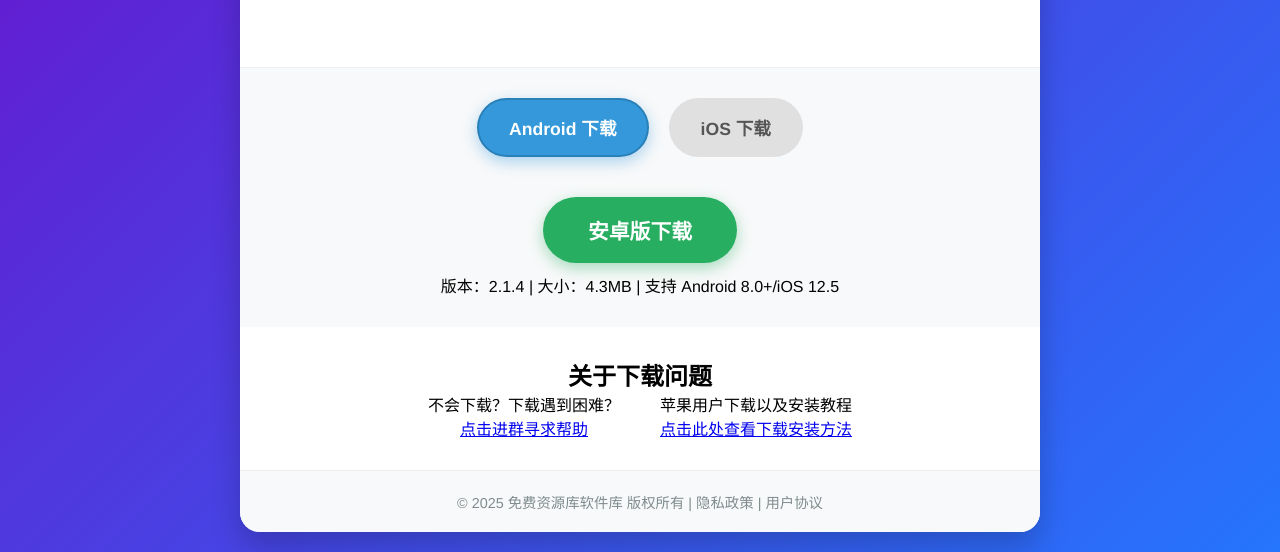
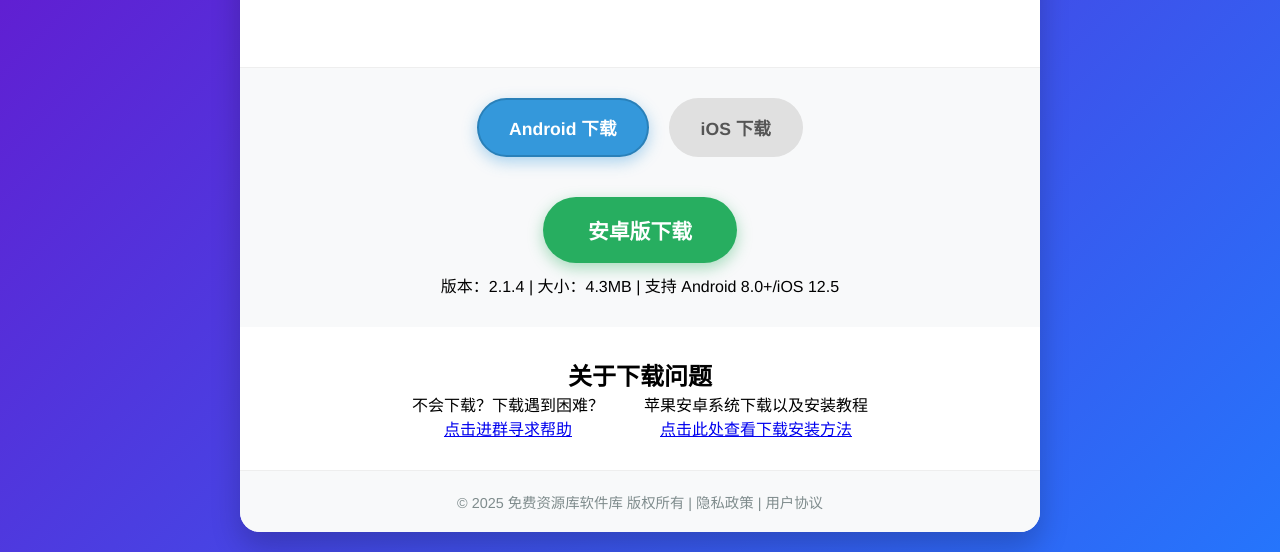
Before and after one commit to 27657627/appxiazai, a plain HTML site: page index.html in a window 1280 px wide. Shown: the part 302-854 px from the top of the page. Drawn offline with Linux system fonts and the light colour scheme.

Commit message:
Update index.html

```diff
--- a/index.html
+++ b/index.html
@@ -174,7 +174,7 @@
                    <a href="https://qm.qq.com/q/QdFfpzynGU" title="访问示例网站">点击进群寻求帮助</a>
                 </div>
                 <div class="ios.png">
-                    <div class="ios.png">苹果用户下载以及安装教程</div>
+                    <div class="ios.png">苹果安卓系统下载以及安装教程</div>
                    <a href="https://flowus.cn/53c79dc2-b451-43aa-be10-5fc9faca814f" title="访问示例网站">点击此处查看下载安装方法</a>
                 </div>
             </div>
```
